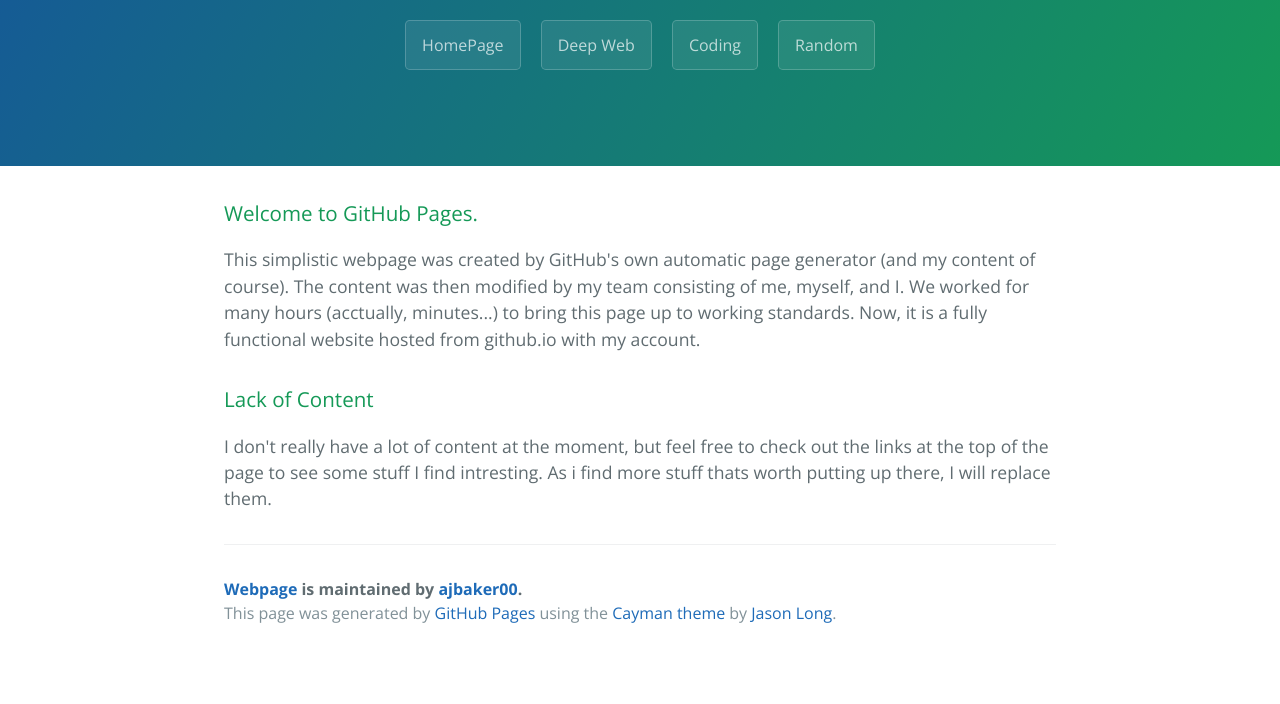
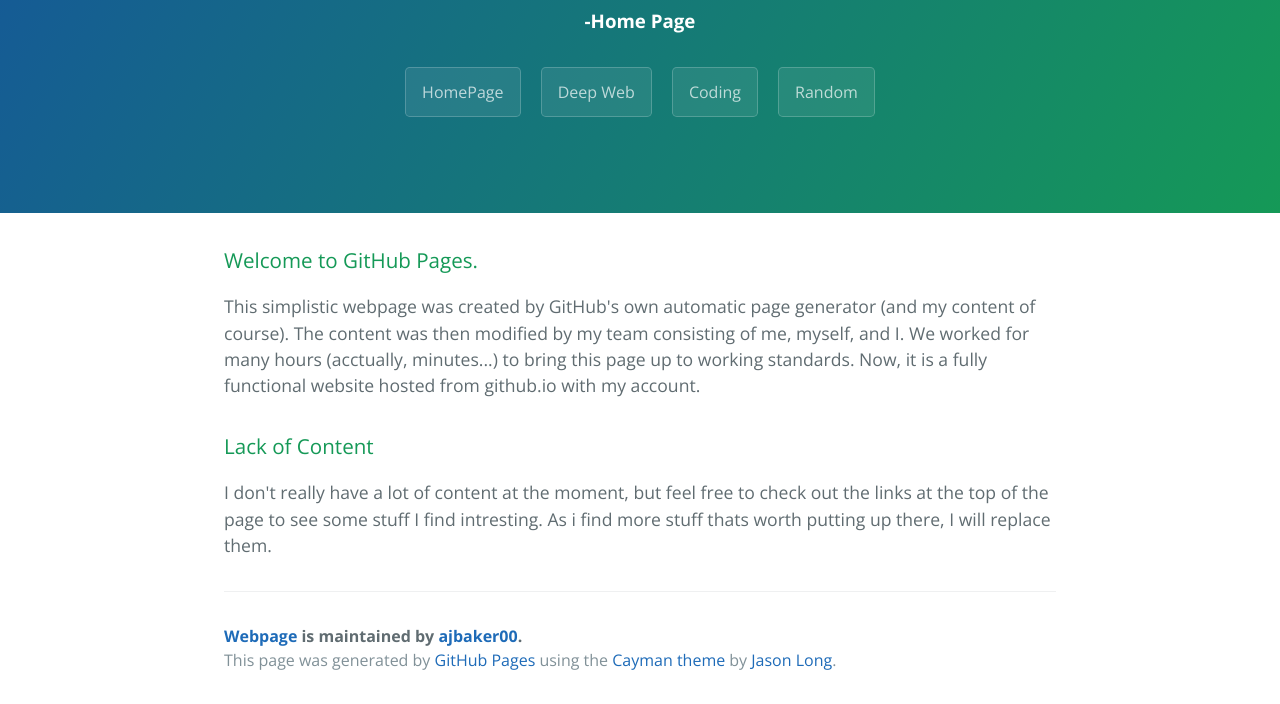
Before and after one commit to ajbaker00/Tutorials-and-Things, a plain HTML site: page index.html in a window 1280 px wide. Shown: the part 170-874 px from the top of the page. Before the commit the page ends 827 px from the top, so only its background shows below. Drawn offline with nearby package versions, Linux system fonts and the light colour scheme.

Commit message:
Added "-Home" to homepage
Yep, title says it all. Although, im not for sure it will work because i basically copied line 14 and changed the text and header size...

```diff
--- a/index.html
+++ b/index.html
@@ -12,6 +12,7 @@
   <body>
     <section class="page-header">
       <h1 class="project-name">Tutorials and Things</h1>
+      <h3 class="project-neam">-Home Page</h3>
       <h2 class="project-tagline"></h2>
       <a href="null" class="btn">HomePage</a>
       <a href="null" class="btn">Deep Web</a>
```
